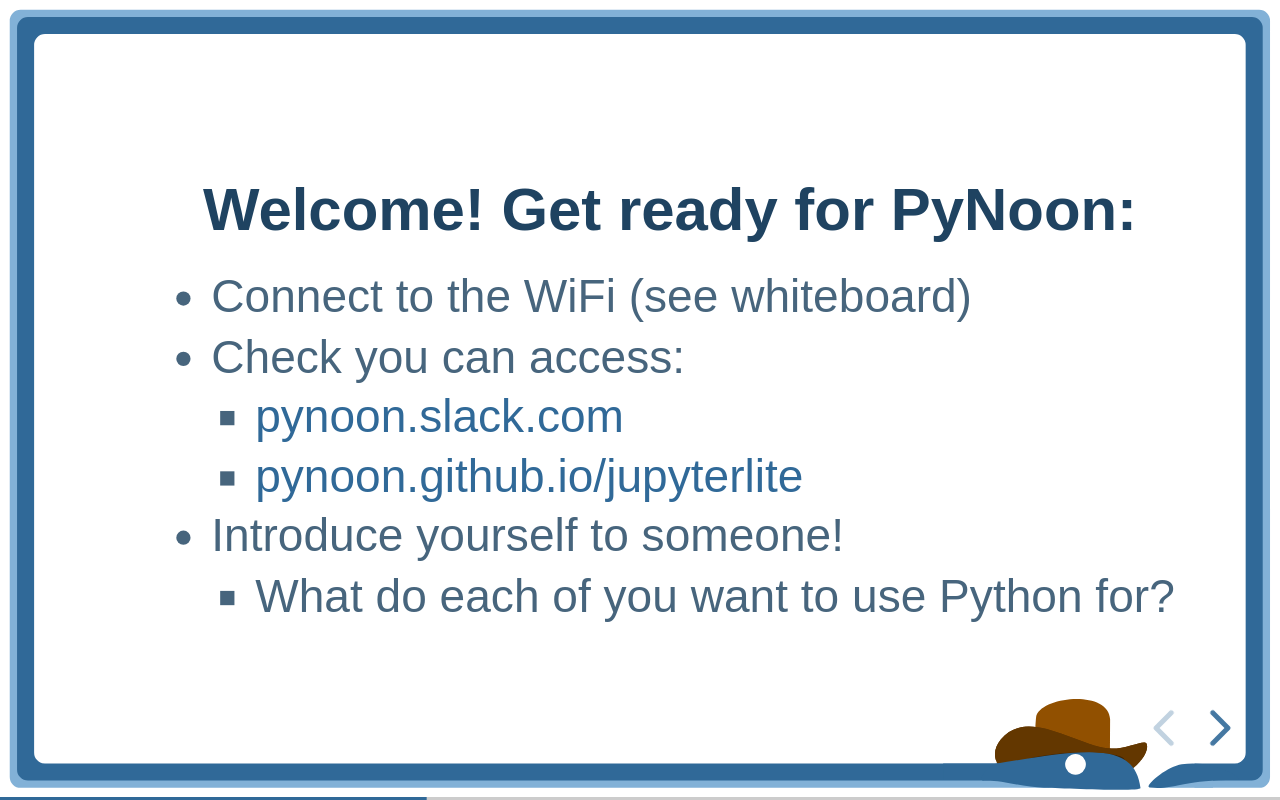
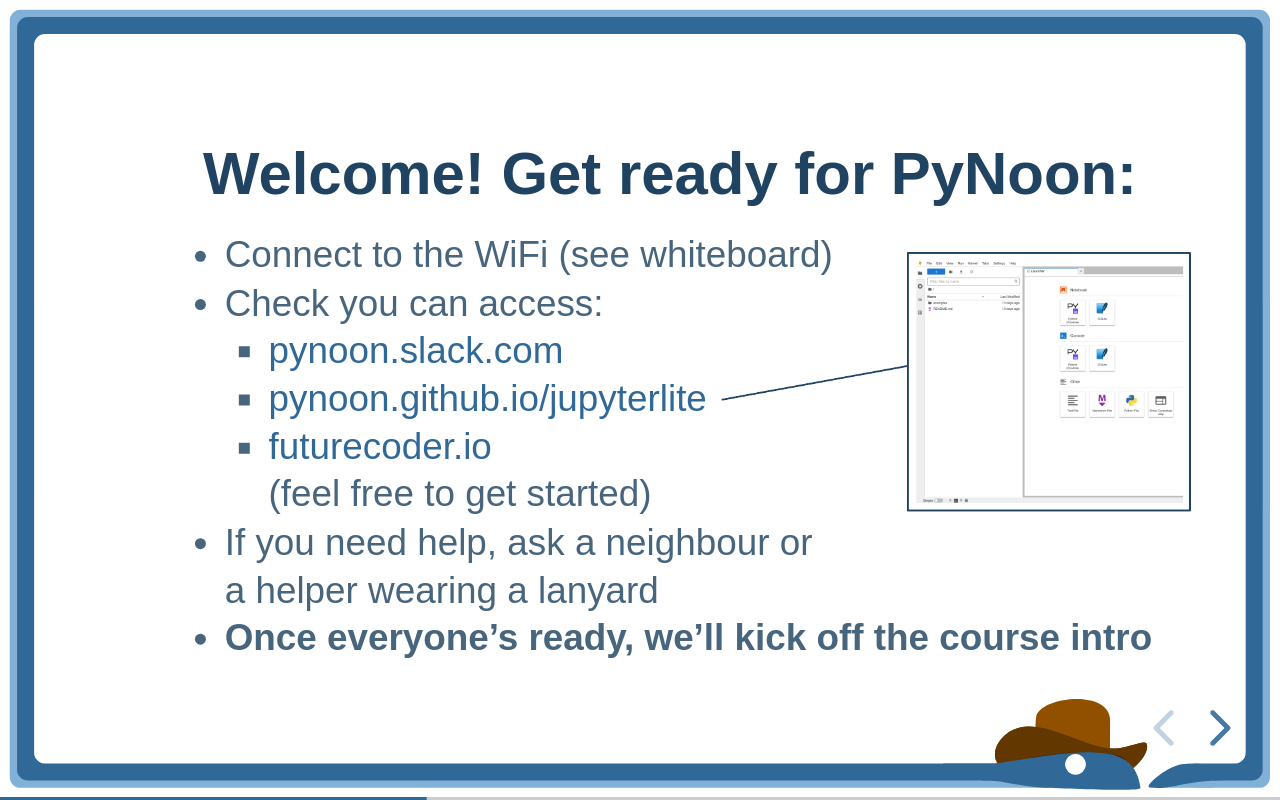
Before and after one commit to PyNoon/curriculum, a plain HTML site: page week_1/slides.html in a window 1280 px wide. Both pictures are taken after a click on the button "next slide". Drawn offline with Linux system fonts and the light colour scheme.

Commit message:
Update week 1 slides

```diff
--- a/week_1/slides.html
+++ b/week_1/slides.html
@@ -44,6 +44,8 @@
 
 <section id="welcome-get-ready-for-pynoon" class="slide level3">
 <h3>Welcome! Get ready for PyNoon:</h3>
+<div style="font-size: 0.8em;">
+<p><img src="img/jupyterlite-demo.png" style="position: absolute; right: 0px; top: 45px; height: 68%;"></p>
 <ul>
 <li>Connect to the WiFi (see whiteboard)</li>
 <li>Check you can access:
@@ -51,12 +53,15 @@
 <li><a href="https://pynoon.slack.com">pynoon.slack.com</a></li>
 <li><a
 href="https://pynoon.github.io/jupyterlite">pynoon.github.io/jupyterlite</a></li>
+<li><a href="https://futurecoder.io/">futurecoder.io</a><br>(feel free
+to get started)</li>
 </ul></li>
-<li>Introduce yourself to someone!
-<ul>
-<li>What do each of you want to use Python for?</li>
-</ul></li>
+<li>If you need help, ask a neighbour or<br>a helper wearing a
+lanyard</li>
+<li><strong>Once everyone’s ready, we’ll kick off the course
+intro</strong></li>
 </ul>
+</div>
 </section>
 <section id="tutorial-objectives" class="slide level3">
 <h3><span class="left-heading">Tutorial Objectives</span></h3>
```
Also changed, not shown: week_1/slides.md (+9 -2 lines), week_1/img/jupyterlite-demo.png (added), 1 other file.
